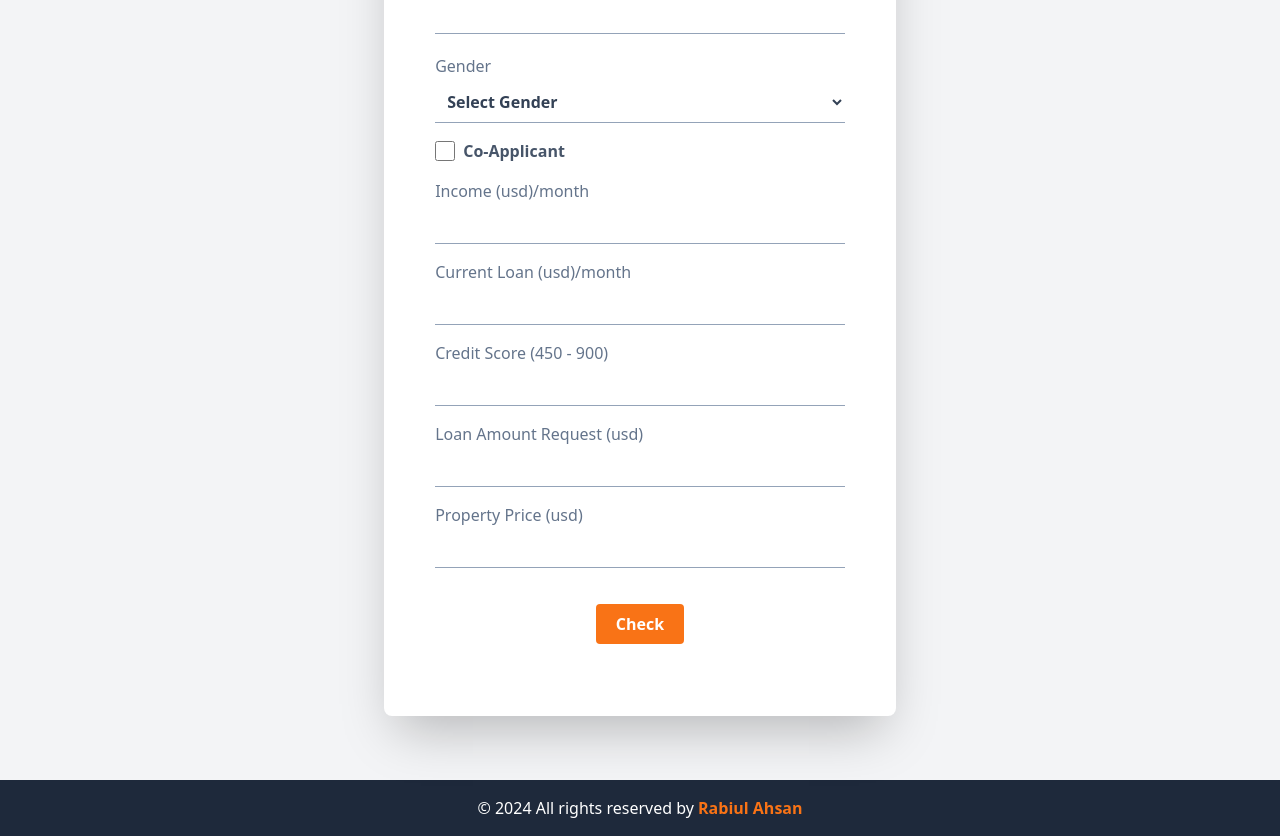
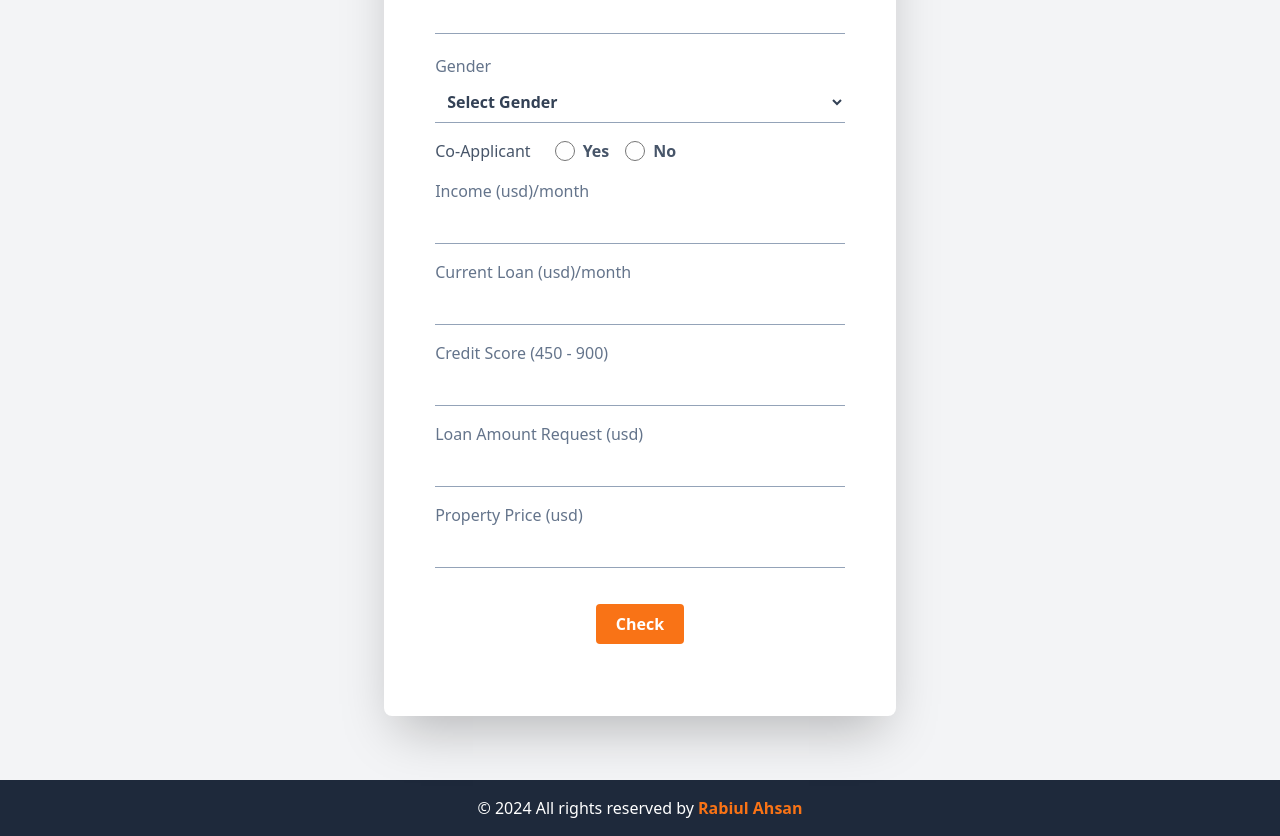
Before and after one commit to rabiulahsan/loan-pediciton-client, a React (Vite) app: page / in a window 1280 px wide. Shown: the part 1340-2176 px from the top of the page. Built offline with nearby package versions, Linux system fonts and the light colour scheme.

Commit message:
handle negative value

```diff
--- a/src/Components/FormSection.jsx
+++ b/src/Components/FormSection.jsx
@@ -33,8 +33,7 @@ const FormSection = () => {
     const body = {
       age: 65, // Static value for example; adjust as needed
       income_stability: formData.income >= 2000 ? "High" : "Low",
-      //   income_stability: "High",
-      co_applicant: formData.co_applicant ? 1 : 0,
+      co_applicant: parseInt(formData.co_applicant, 10), // Convert "1" or "0" to a number
       income: parseFloat(formData.income),
       current_loan: parseInt(formData.current_loan, 10),
       credit_score: parseInt(formData.credit_score, 10),
@@ -50,7 +49,7 @@ const FormSection = () => {
           body: JSON.stringify(body),
         });
         const result = await response.json();
-        // setAmountName(result.loan_amount); // Update state with the loan amount
+        setAmountName(result.loan_amount); // Update state with the loan amount
         console.log(result);
         alert("Loan amount predicted successfully!");
       } catch (error) {
@@ -103,17 +102,39 @@ const FormSection = () => {
             </select>
           </div>
           {/* Co-Applicant */}
-          <div className="flex items-center space-x-2 ">
+          <div className="flex items-center gap-x-6">
+            <label className="block text-slate-600 ">Co-Applicant</label>
+            <div className="flex items-center space-x-4">
+              {/* Option Yes */}
+              <div className="flex items-center space-x-2">
                 <input
-              type="checkbox"
+                  type="radio"
                   name="co_applicant"
-              checked={formData.co_applicant}
+                  value="1"
+                  checked={formData.co_applicant === "1"}
                   onChange={handleChange}
                   required
                   className="h-5 w-5 text-orange-500 focus:ring-orange-500"
                 />
-            <label className="text-slate-600 font-semibold">Co-Applicant</label>
+                <label className="text-slate-600 font-semibold">Yes</label>
               </div>
+
+              {/* Option No */}
+              <div className="flex items-center space-x-2">
+                <input
+                  type="radio"
+                  name="co_applicant"
+                  value="0"
+                  checked={formData.co_applicant === "0"}
+                  onChange={handleChange}
+                  required
+                  className="h-5 w-5 text-orange-500 focus:ring-orange-500"
+                />
+                <label className="text-slate-600 font-semibold">No</label>
+              </div>
+            </div>
+          </div>
+
           {/* Income */}
           <div className="mb-5">
             <label className="block text-slate-500">Income (usd)/month</label>
@@ -122,6 +143,7 @@ const FormSection = () => {
               name="income"
               value={formData.income}
               onChange={handleChange}
+              min={100}
               //   placeholder="Enter your monthly income"
               required
               className="input-style"
@@ -137,6 +159,7 @@ const FormSection = () => {
               name="current_loan"
               value={formData.current_loan}
               onChange={handleChange}
+              min={0}
               //   placeholder="Enter your current loan amount"
               required
               className="input-style"
@@ -152,6 +175,8 @@ const FormSection = () => {
               name="credit_score"
               value={formData.credit_score}
               onChange={handleChange}
+              min={400}
+              max={900}
               //   placeholder="Enter your credit score..."
               required
               className="input-style"
@@ -167,6 +192,8 @@ const FormSection = () => {
               name="loan_amount_request"
               value={formData.loan_amount_request}
               onChange={handleChange}
+              min={100}
+              max={1000000}
               //   placeholder="Enter your loan request amount..."
               required
               className="input-style"
@@ -180,6 +207,7 @@ const FormSection = () => {
               name="property_price"
               value={formData.property_price}
               onChange={handleChange}
+              min={0}
               //   placeholder="Enter your property price..."
               required
               className="input-style"
@@ -198,8 +226,18 @@ const FormSection = () => {
 
         {/* Result */}
         {amountName !== null && (
-          <div className="mt-6 text-center text-orange-500 font-bold text-lg">
-            Predicted Loan Amount: {amountName}
+          <div className="mt-6 text-center text-slate-500 font-semibold text-lg">
+            {amountName === 0 ? (
+              "You are not eligible for the loan"
+            ) : (
+              <>
+                You are eligible for{" "}
+                <span className="text-lg font-bold text-orange-500">
+                  {amountName}
+                </span>{" "}
+                usd
+              </>
+            )}
           </div>
         )}
       </div>
```
Lines whose indentation alone changed are shown as unchanged.
